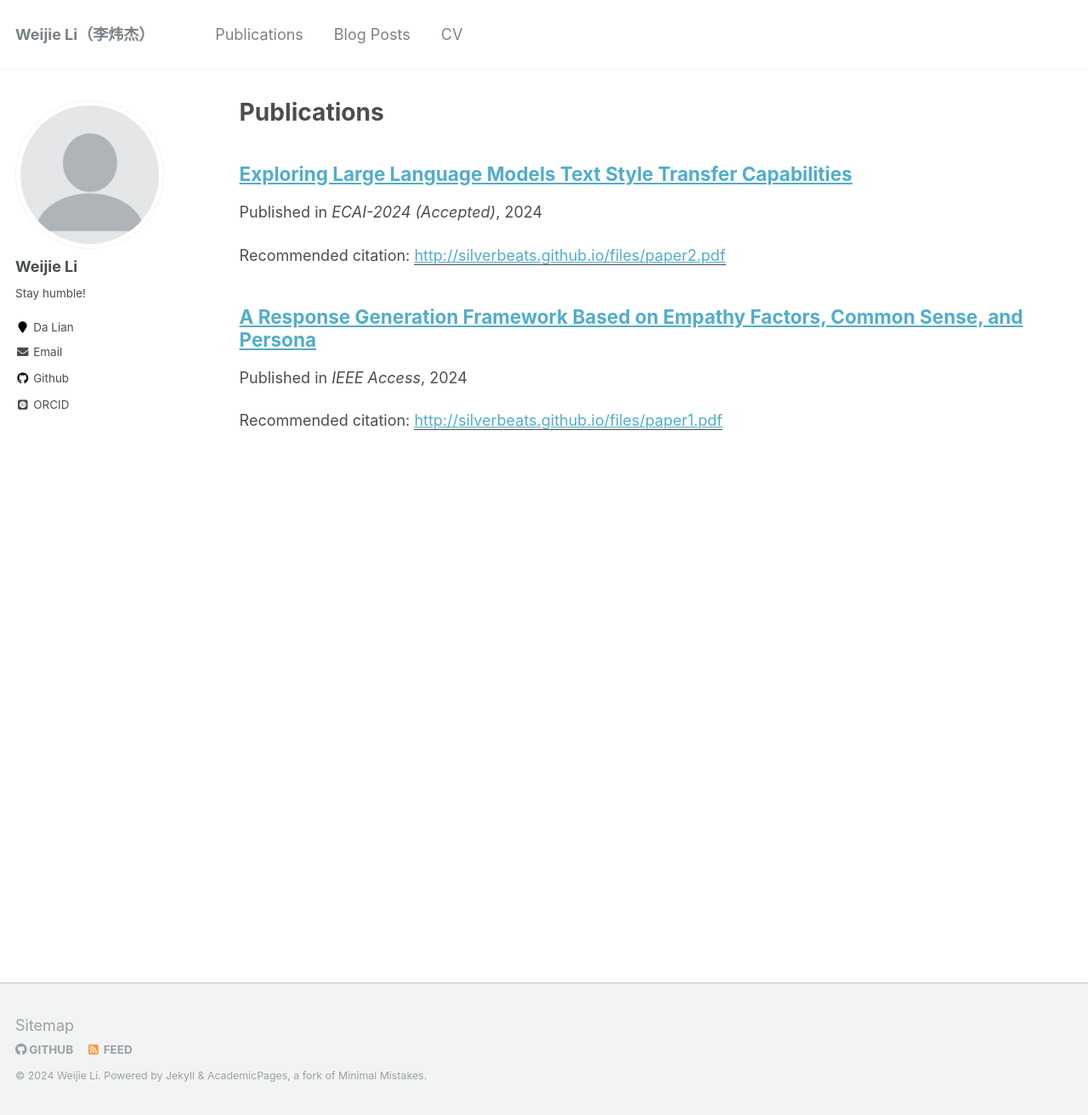
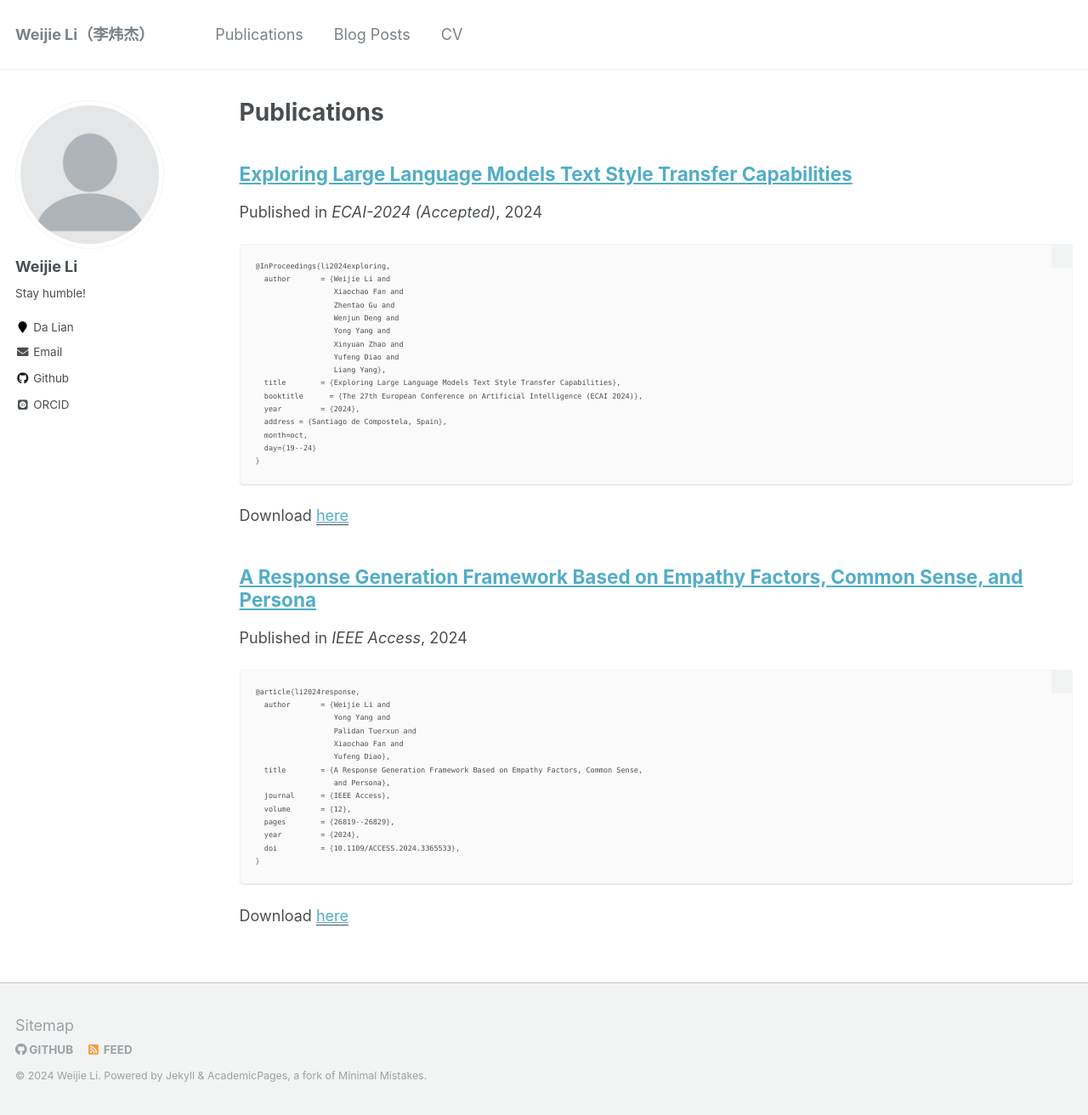
Before and after one commit to SilverBeats/Silverbeats.github.io, a Jekyll site: the page built from _pages/publications.md, in a window 1280 px wide and 1312 px high. Shown: the whole window at 85% size. Built offline with Jekyll 4.4.1, drawn with Linux system fonts in a browser that asks for light colours; some web fonts are replaced; some of the changed lines change nothing that is shown.

Commit message:
add publications

````diff
--- a/_publications/paper1.md
+++ b/_publications/paper1.md
@@ -2,12 +2,9 @@
 title: "A Response Generation Framework Based on Empathy Factors, Common Sense, and Persona"
 collection: publications
 permalink: /publication/2024-02-13-paper-efcp-number-1
-excerpt: ''
 date: 2024-02-13
 venue: 'IEEE Access'
-slidesurl: ''
 paperurl: 'http://silverbeats.github.io/files/paper1.pdf'
-citation: ''
 ---
 
 ```tex
--- a/_publications/paper2.md
+++ b/_publications/paper2.md
@@ -2,12 +2,9 @@
 title: "Exploring Large Language Models Text Style Transfer Capabilities"
 collection: publications
 permalink: /publication/2024-07-4-paper-llmtst-number-2
-excerpt: ''
 date: 2024-02-13
 venue: 'ECAI-2024 (Accepted)'
-slidesurl: ''
 paperurl: 'http://silverbeats.github.io/files/paper2.pdf'
-citation: ''
 ---
 
 ```tex
````
